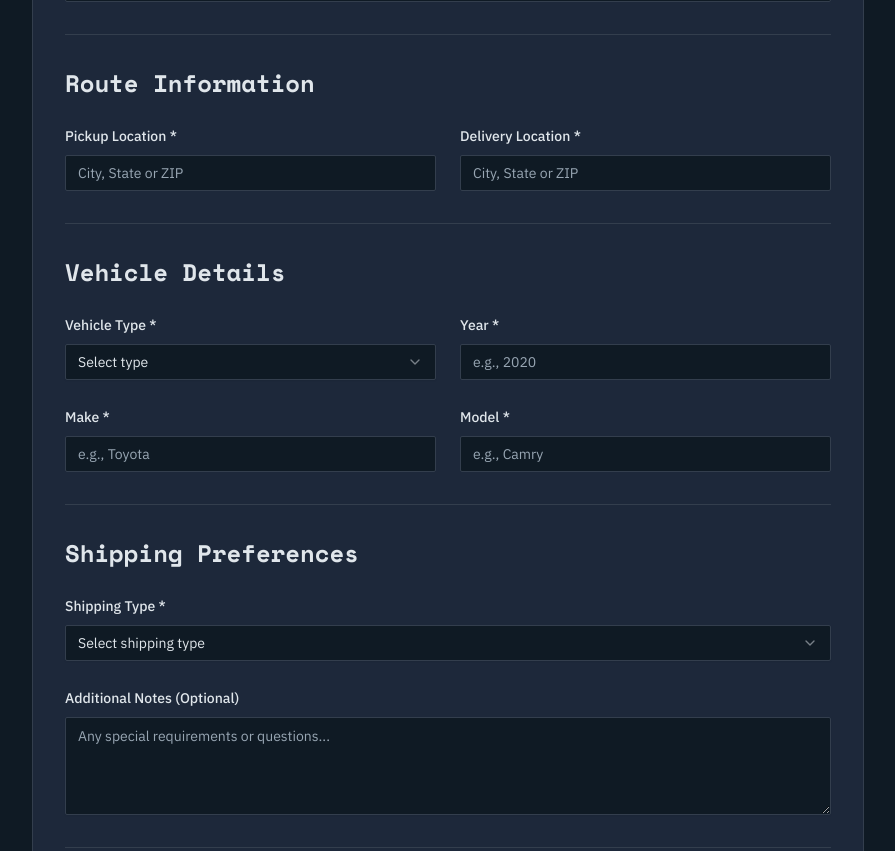
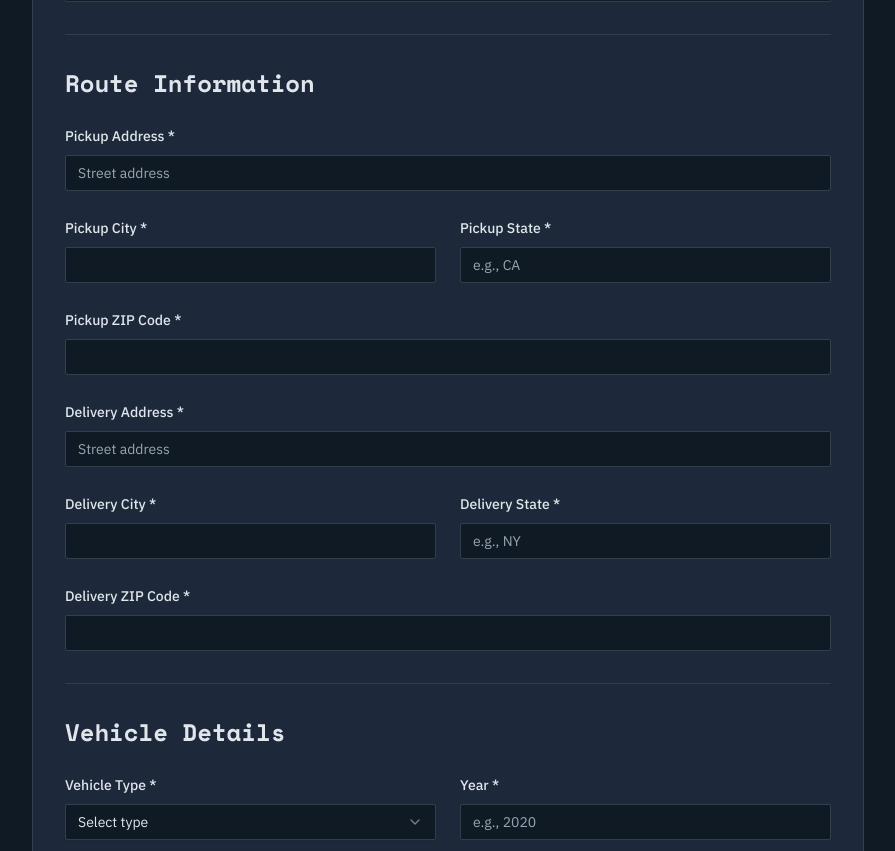
Before and after one commit to jocinoci512/sg-95ef5d8b-6daf-49e6-8085-efe59c44565b-1782341243, a Next.js app: page /quote in a window 1280 px wide. Shown: the part 560-1411 px from the top of the page, without its empty margins (192-1087 px from the left). Built offline with nearby package versions, Linux system fonts and the light colour scheme.

Commit message:
fix(db): resolve field mismatches in schema

```diff
--- a/src/pages/quote.tsx
+++ b/src/pages/quote.tsx
@@ -21,8 +21,14 @@ export default function Quote() {
     customerName: "",
     email: "",
     phone: "",
-    pickupLocation: "",
-    deliveryLocation: "",
+    pickupAddress: "",
+    pickupCity: "",
+    pickupState: "",
+    pickupZip: "",
+    deliveryAddress: "",
+    deliveryCity: "",
+    deliveryState: "",
+    deliveryZip: "",
     vehicleType: "",
     vehicleMake: "",
     vehicleModel: "",
@@ -48,8 +54,14 @@ export default function Quote() {
         customer_name: formData.customerName,
         customer_email: formData.email,
         customer_phone: formData.phone,
-        pickup_location: formData.pickupLocation,
-        delivery_location: formData.deliveryLocation,
+        pickup_address: formData.pickupAddress,
+        pickup_city: formData.pickupCity,
+        pickup_state: formData.pickupState,
+        pickup_zip: formData.pickupZip,
+        delivery_address: formData.deliveryAddress,
+        delivery_city: formData.deliveryCity,
+        delivery_state: formData.deliveryState,
+        delivery_zip: formData.deliveryZip,
         vehicle_type: formData.vehicleType,
         vehicle_make: formData.vehicleMake,
         vehicle_model: formData.vehicleModel,
@@ -176,13 +188,13 @@ export default function Quote() {
                 <div className="border-t border-border pt-8">
                   <h2 className="text-2xl font-bold mb-6">Route Information</h2>
                   <div className="grid md:grid-cols-2 gap-6">
-                    <div className="space-y-2">
-                      <Label htmlFor="pickupLocation">Pickup Location *</Label>
+                    <div className="space-y-2 md:col-span-2">
+                      <Label htmlFor="pickupAddress">Pickup Address *</Label>
                       <Input
-                        id="pickupLocation"
-                        name="pickupLocation"
-                        placeholder="City, State or ZIP"
-                        value={formData.pickupLocation}
+                        id="pickupAddress"
+                        name="pickupAddress"
+                        placeholder="Street address"
+                        value={formData.pickupAddress}
                         onChange={handleChange}
                         required
                         className="bg-background"
@@ -190,12 +202,86 @@ export default function Quote() {
                     </div>
 
                     <div className="space-y-2">
-                      <Label htmlFor="deliveryLocation">Delivery Location *</Label>
+                      <Label htmlFor="pickupCity">Pickup City *</Label>
                       <Input
-                        id="deliveryLocation"
-                        name="deliveryLocation"
-                        placeholder="City, State or ZIP"
-                        value={formData.deliveryLocation}
+                        id="pickupCity"
+                        name="pickupCity"
+                        value={formData.pickupCity}
+                        onChange={handleChange}
+                        required
+                        className="bg-background"
+                      />
+                    </div>
+
+                    <div className="space-y-2">
+                      <Label htmlFor="pickupState">Pickup State *</Label>
+                      <Input
+                        id="pickupState"
+                        name="pickupState"
+                        placeholder="e.g., CA"
+                        value={formData.pickupState}
+                        onChange={handleChange}
+                        required
+                        className="bg-background"
+                      />
+                    </div>
+
+                    <div className="space-y-2 md:col-span-2">
+                      <Label htmlFor="pickupZip">Pickup ZIP Code *</Label>
+                      <Input
+                        id="pickupZip"
+                        name="pickupZip"
+                        value={formData.pickupZip}
+                        onChange={handleChange}
+                        required
+                        className="bg-background"
+                      />
+                    </div>
+
+                    <div className="space-y-2 md:col-span-2">
+                      <Label htmlFor="deliveryAddress">Delivery Address *</Label>
+                      <Input
+                        id="deliveryAddress"
+                        name="deliveryAddress"
+                        placeholder="Street address"
+                        value={formData.deliveryAddress}
+                        onChange={handleChange}
+                        required
+                        className="bg-background"
+                      />
+                    </div>
+
+                    <div className="space-y-2">
+                      <Label htmlFor="deliveryCity">Delivery City *</Label>
+                      <Input
+                        id="deliveryCity"
+                        name="deliveryCity"
+                        value={formData.deliveryCity}
+                        onChange={handleChange}
+                        required
+                        className="bg-background"
+                      />
+                    </div>
+
+                    <div className="space-y-2">
+                      <Label htmlFor="deliveryState">Delivery State *</Label>
+                      <Input
+                        id="deliveryState"
+                        name="deliveryState"
+                        placeholder="e.g., NY"
+                        value={formData.deliveryState}
+                        onChange={handleChange}
+                        required
+                        className="bg-background"
+                      />
+                    </div>
+
+                    <div className="space-y-2 md:col-span-2">
+                      <Label htmlFor="deliveryZip">Delivery ZIP Code *</Label>
+                      <Input
+                        id="deliveryZip"
+                        name="deliveryZip"
+                        value={formData.deliveryZip}
                         onChange={handleChange}
                         required
                         className="bg-background"
--- a/src/pages/track.tsx
+++ b/src/pages/track.tsx
@@ -12,10 +12,10 @@ import { Package, MapPin, Truck, CheckCircle2, Clock, AlertCircle, Loader2 } fro
 
 interface TrackingEvent {
   id: string;
-  location: string;
+  location: string | null;
   status: string;
   description: string | null;
-  timestamp: string;
+  event_date: string | null;
 }
 
 interface Shipment {
@@ -213,7 +213,7 @@ export default function Track() {
                   {shipment.tracking_events && shipment.tracking_events.length > 0 ? (
                     <div className="space-y-6">
                       {shipment.tracking_events
-                        .sort((a, b) => new Date(b.timestamp).getTime() - new Date(a.timestamp).getTime())
+                        .sort((a, b) => new Date(b.event_date || 0).getTime() - new Date(a.event_date || 0).getTime())
                         .map((event, index) => (
                           <div key={event.id} className="flex gap-4">
                             <div className="flex flex-col items-center">
@@ -237,10 +237,10 @@ export default function Track() {
                                   {event.status.replace(/_/g, " ")}
                                 </p>
                                 <p className="text-sm text-muted-foreground font-data">
-                                  {new Date(event.timestamp).toLocaleString()}
+                                  {event.event_date ? new Date(event.event_date).toLocaleString() : "N/A"}
                                 </p>
                               </div>
-                              <p className="text-sm text-muted-foreground mb-1">{event.location}</p>
+                              <p className="text-sm text-muted-foreground mb-1">{event.location || "Location TBD"}</p>
                               {event.description && (
                                 <p className="text-sm text-muted-foreground">{event.description}</p>
                               )}
```
